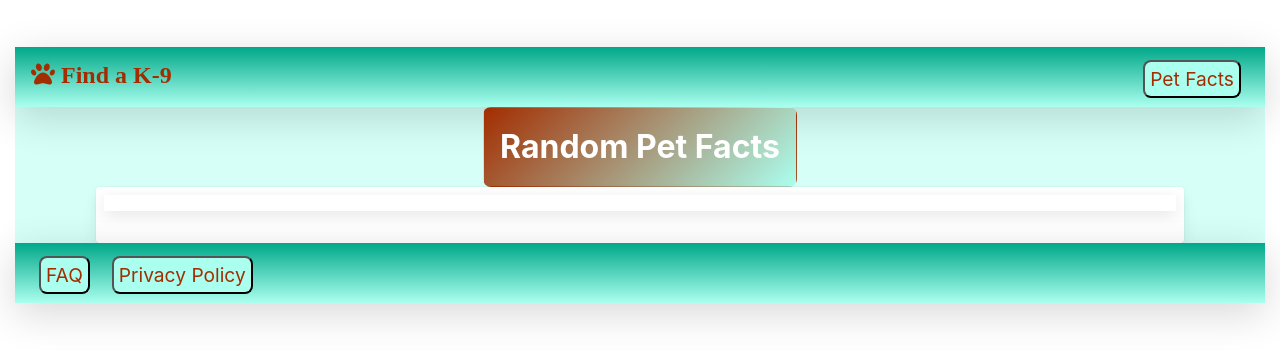
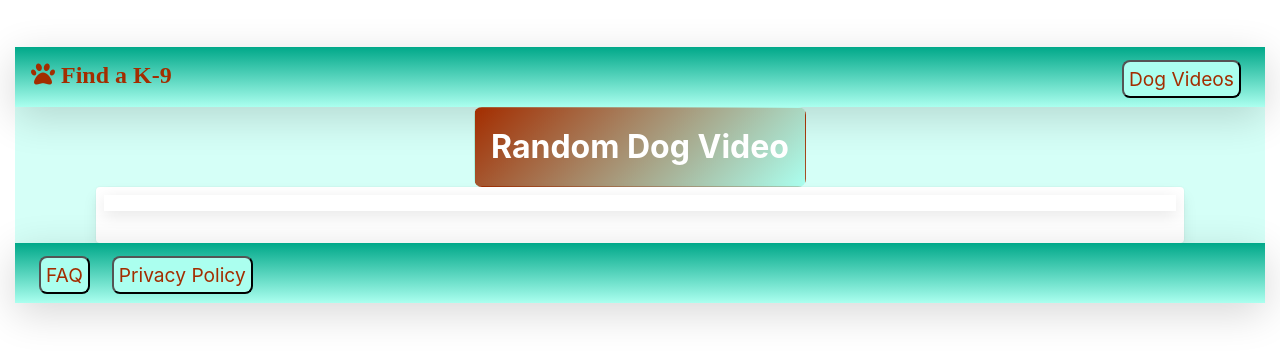
Before and after one commit to evanbruce38/Pet-Matchmaker, a plain HTML site: page petfacts.html in a window 1280 px wide. Drawn offline with nearby package versions, Linux system fonts and the light colour scheme.

Commit message:
Changed dog video tab

```diff
--- a/petfacts.html
+++ b/petfacts.html
@@ -20,7 +20,7 @@
 
         <ul>
             <li>
-                <button><a href="petfacts.html">Pet Facts</a></button>
+                <button><a href="petfacts.html">Dog Videos</a></button>
             </li>
         </ul>
     </nav>
@@ -29,7 +29,7 @@
 <div class="opacity">
   <main>
     <div class="container">
-        <button class="button is-primary main-title btn">Random Pet Facts</button>
+        <button class="button is-primary main-title btn">Random Dog Video</button>
 
       <div class=" product-grid">
 
```
Also changed, not shown: index.HTML (+1 -1 lines).
